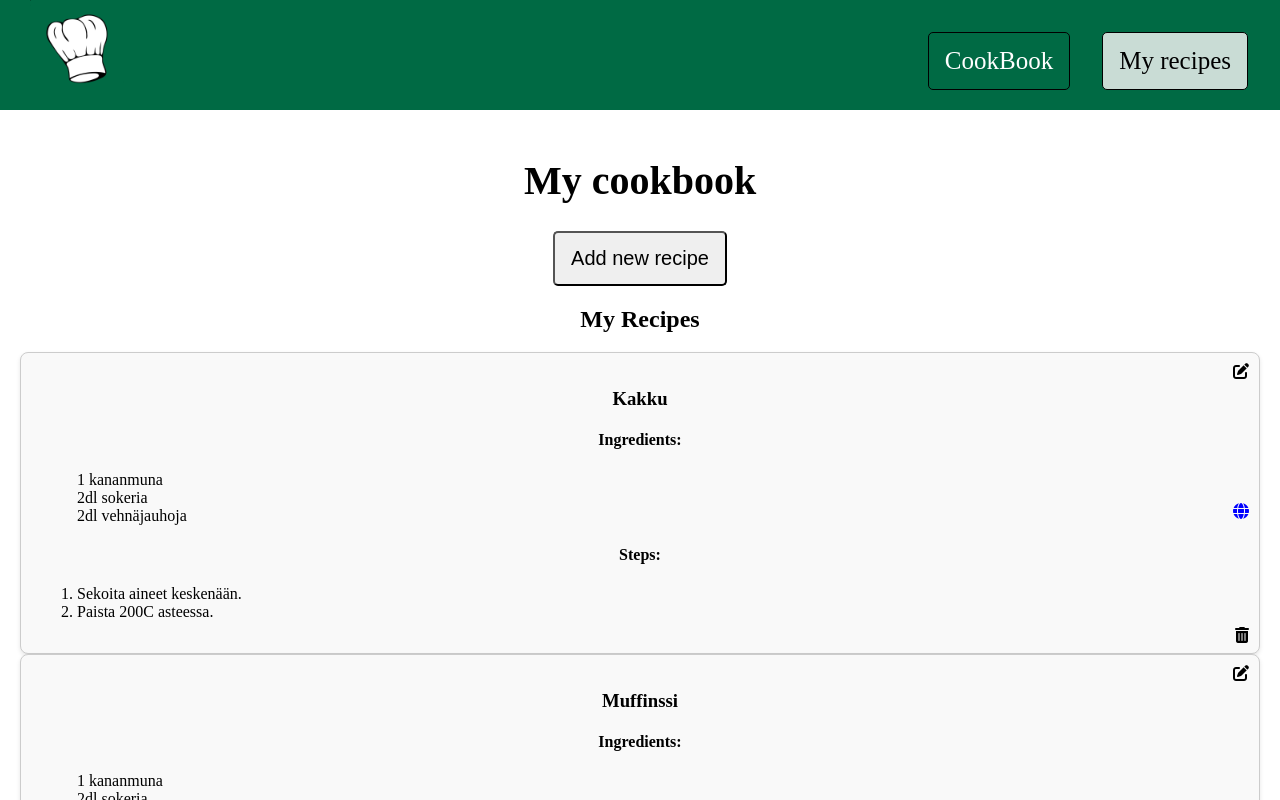
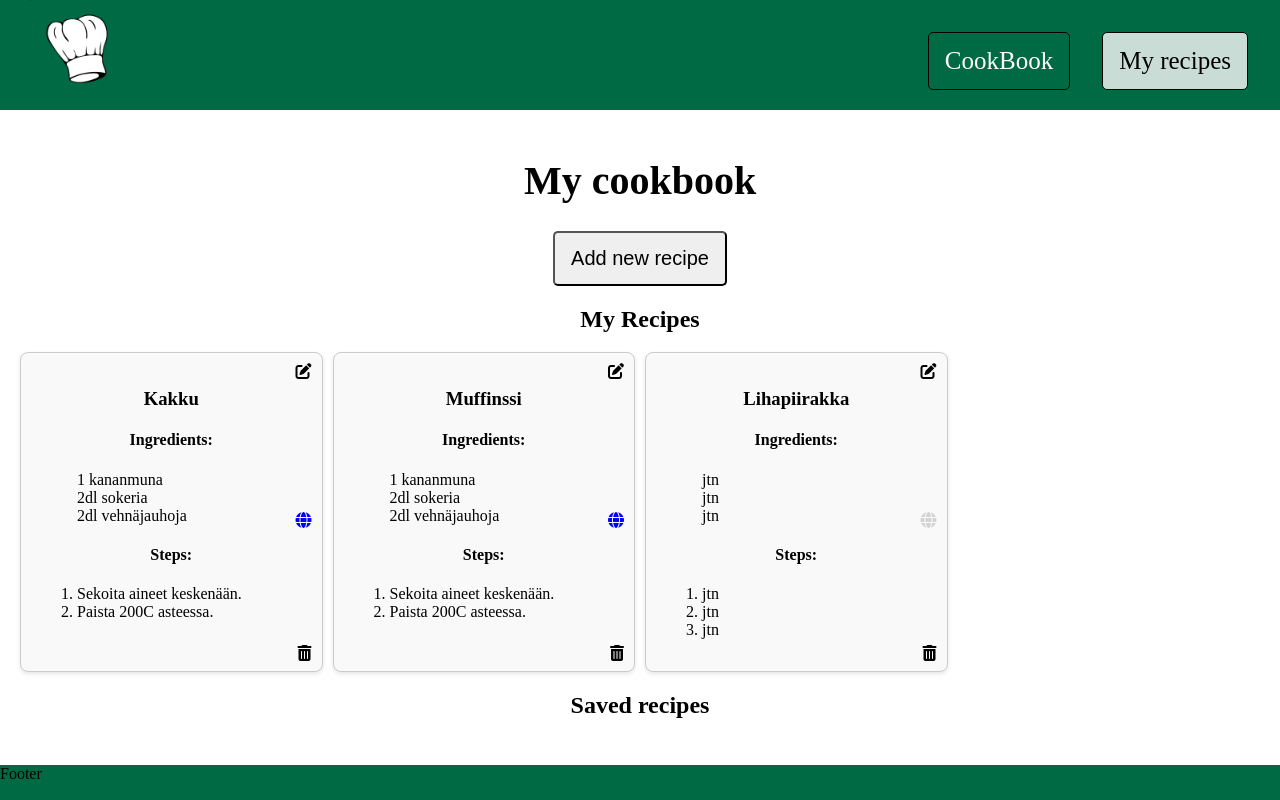
Before and after one commit to Metsittynyt/cookBook, a Vue app: page /cookbook in a window 1280 px wide. Shown: the top 800 px of the page. Built offline with nearby package versions, Linux system fonts and the light colour scheme; data requests are answered from the project's data file.

Commit message:
change name

```diff
--- a/src/components/MyRecipes.vue
+++ b/src/components/MyRecipes.vue
@@ -1,7 +1,7 @@
 <template>
   <div>
     <h2>My Recipes</h2>
-    <div class="MyRecipesGrid">
+    <div class="RecipesGrid">
       <div v-for="recipe in recipes" :key="recipe.id" class="recipe-cell">
         <i :class="['fas', 'fa-globe', recipe.public ? 'public-icon' : 'private-icon']" id="globe_icon"
           @click="togglePublicStatus(recipe)"></i>
```
